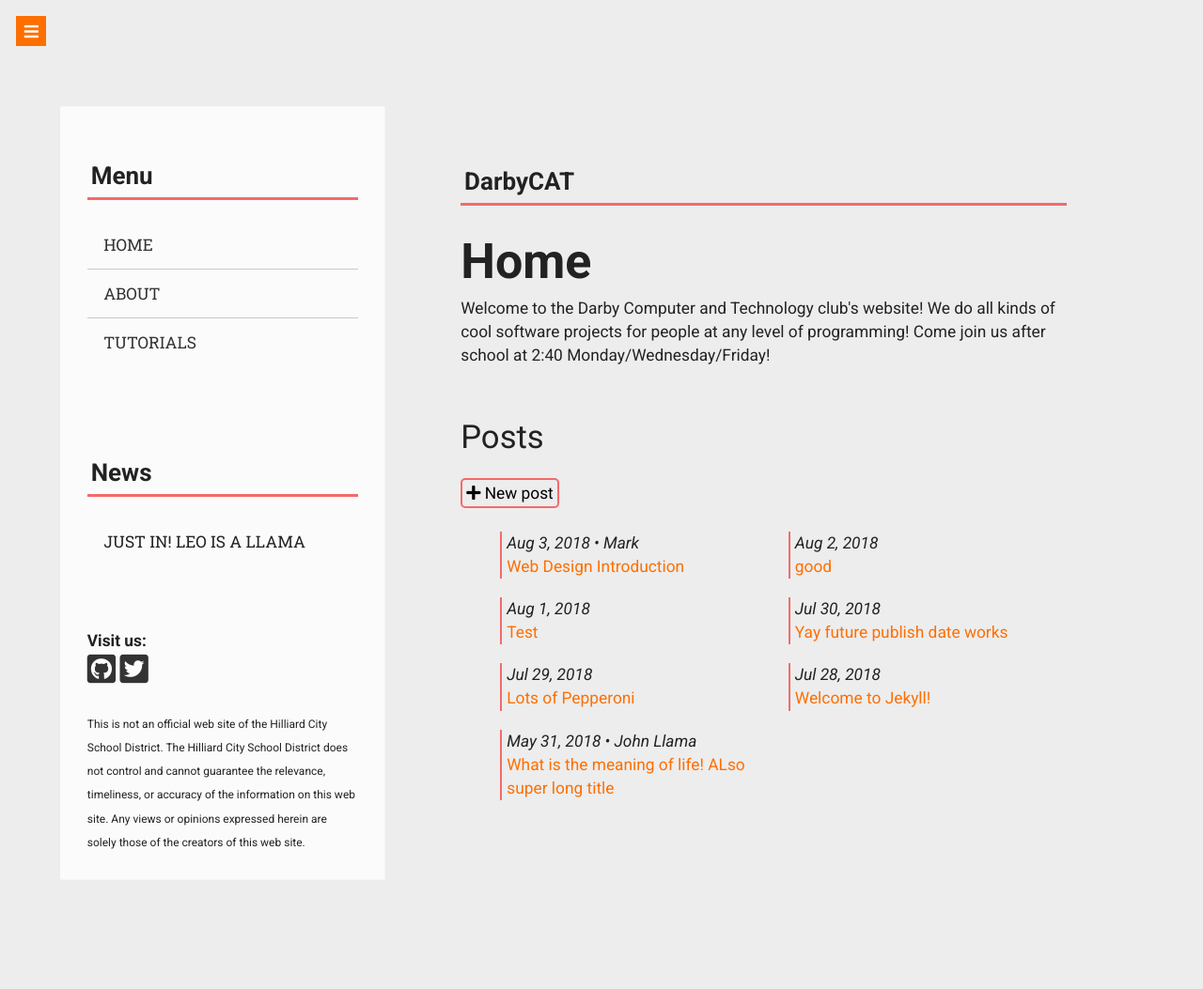
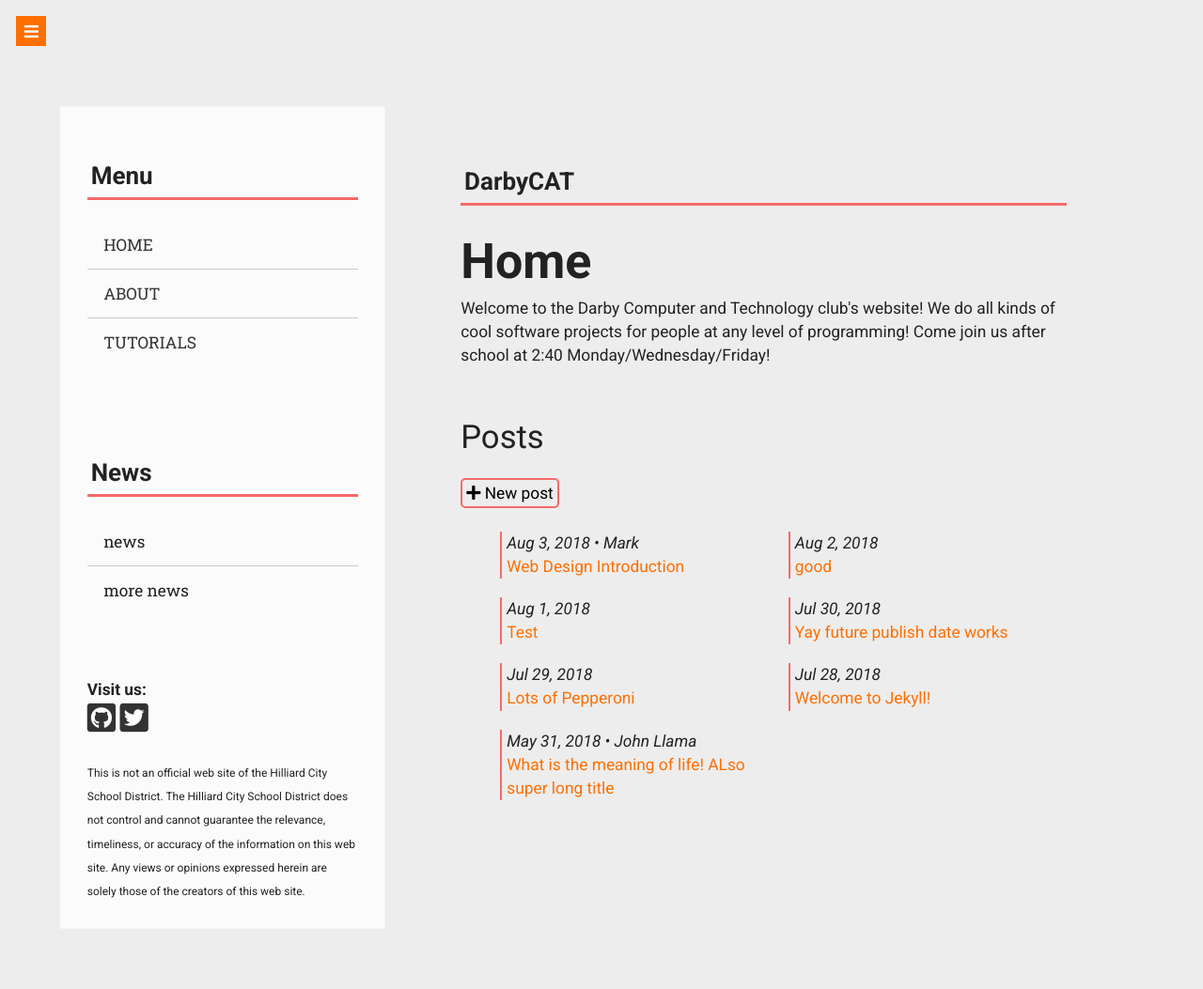
Before and after one commit to Joel4763/darbycat.github.io, a Jekyll site: the page built from index.html, in a window 1280 px wide. Shown: the whole page at 94% size. Built offline with Jekyll 4.4.1, drawn with Linux system fonts in a browser that asks for light colours; nearby versions of some CDN libraries; before the commit the page ends 1001 px from its top, so only the background shows below that.

Commit message:
Update news.yml

```diff
--- a/_data/news.yml
+++ b/_data/news.yml
@@ -1 +1,2 @@
-- news: "JUST IN! LEO IS A LLAMA"
+- news: "news"
+- news: "more news"
```
